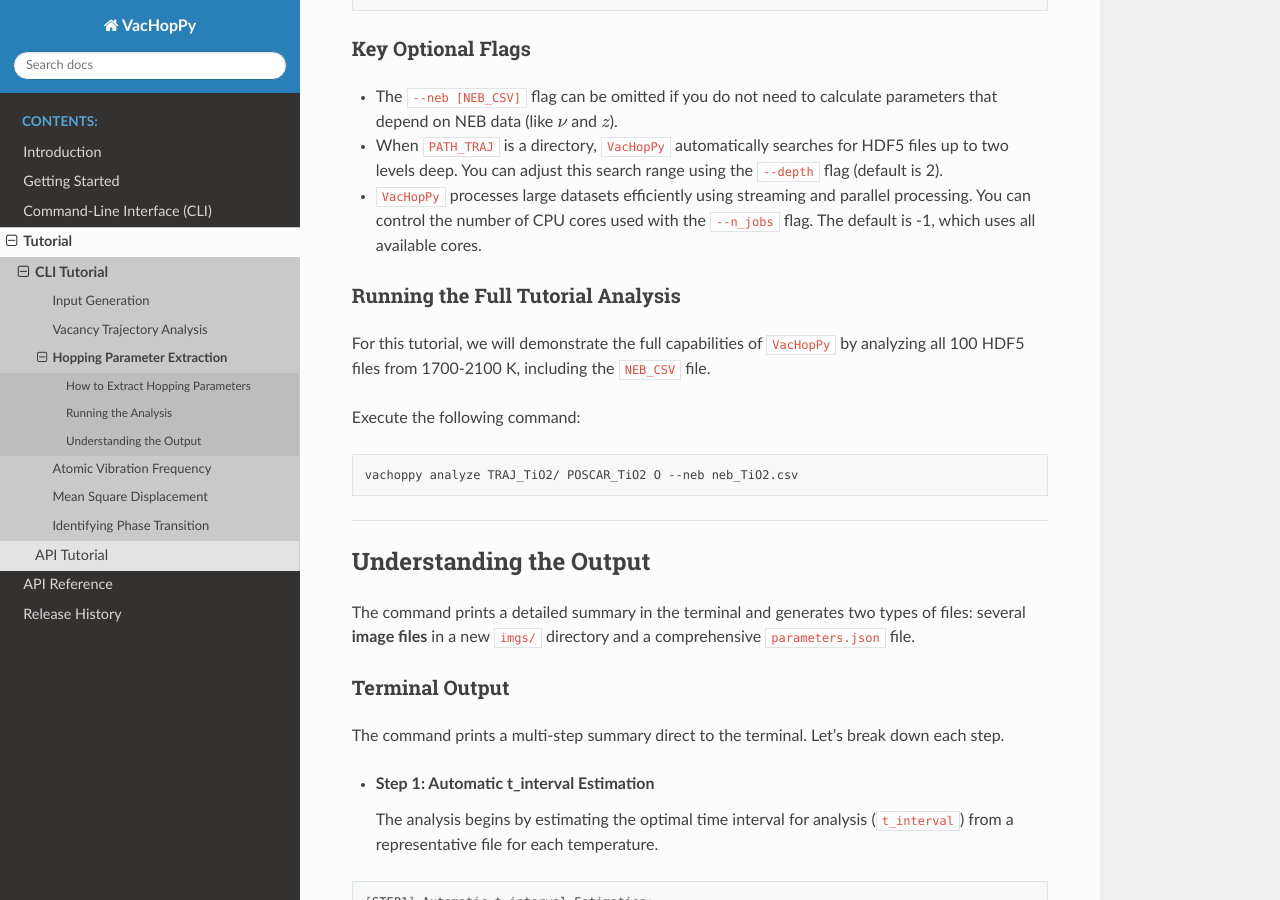
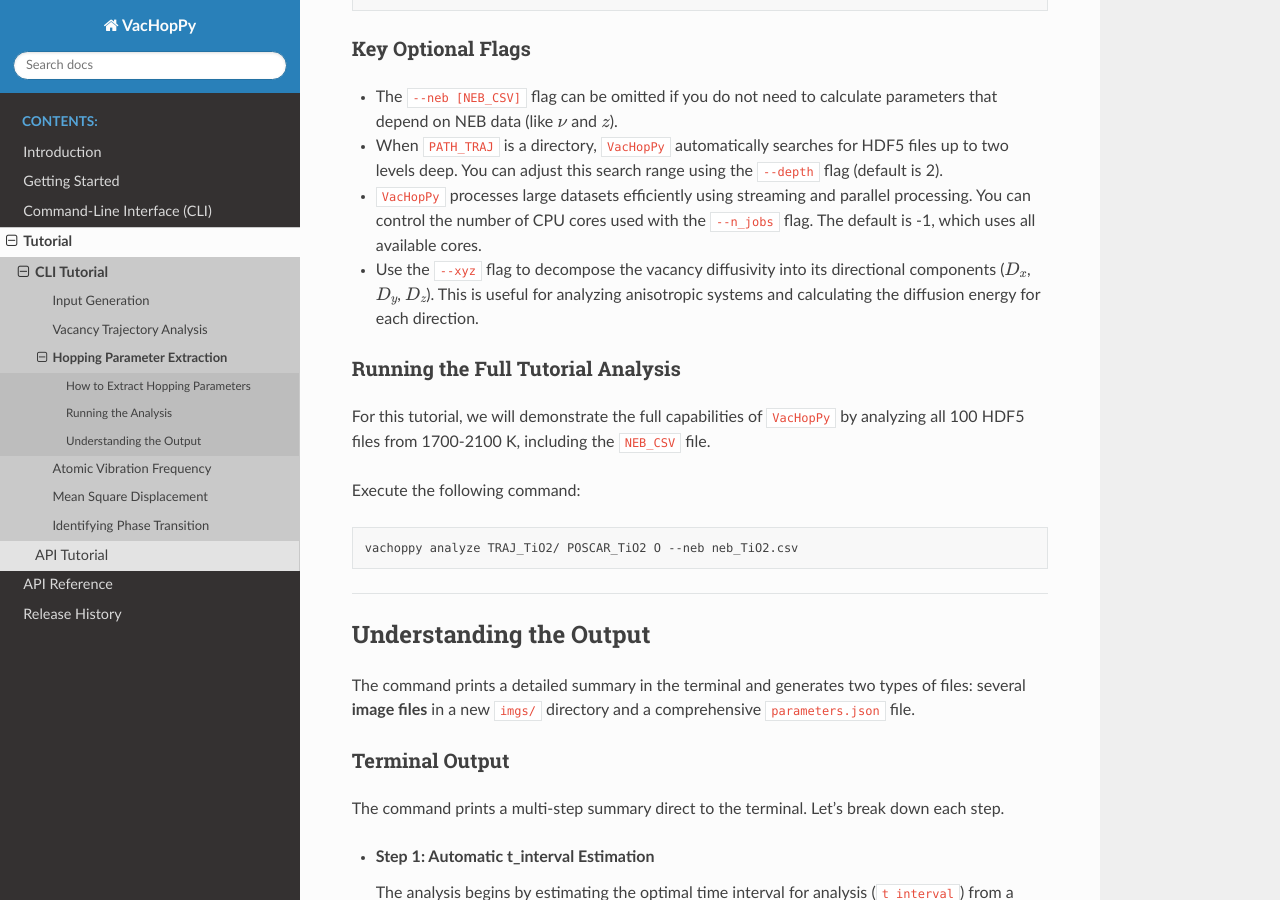
Before and after one commit to TY-Jeong/VacHopPy, a Sphinx documentation site: the page built from docs/source/tutorials/cli/analyze.md, in a window 1280 px wide and 900 px high, scrolled down 3555 px. Built offline with Sphinx 7.4.7 and the Read the Docs theme 3.1.0, drawn with Linux system fonts in a browser that asks for light colours.

Commit message:
minor fix

```diff
--- a/docs/source/tutorials/cli/analyze.md
+++ b/docs/source/tutorials/cli/analyze.md
@@ -158,6 +158,8 @@ vachoppy analyze TRAJ_TiO2/ POSCAR_TiO2 O --neb neb_TiO2.csv
 * When `PATH_TRAJ` is a directory, `VacHopPy` automatically searches for HDF5 files up to two levels deep. You can adjust this search range using the `--depth` flag (default is 2).
 
 * `VacHopPy` processes large datasets efficiently using streaming and parallel processing. You can control the number of CPU cores used with the `--n_jobs` flag. The default is -1, which uses all available cores.
+
+* Use the `--xyz` flag to decompose the vacancy diffusivity into its directional components ($D_x$, $D_y$, $D_z$). This is useful for analyzing anisotropic systems and calculating the diffusion energy for each direction.
 
 
 ### Running the Full Tutorial Analysis
```
Also changed, not shown: docs/source/tutorials/api/parameters.ipynb.
